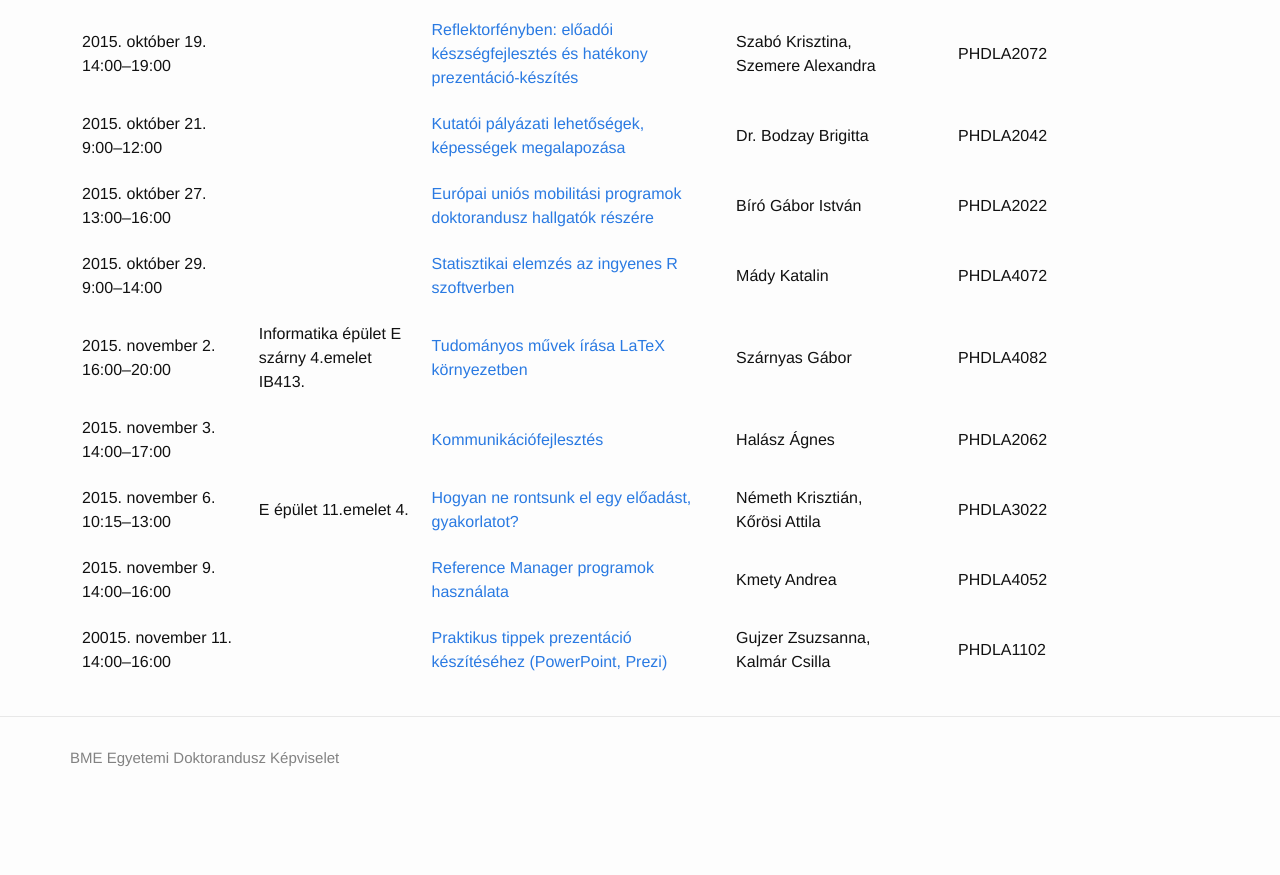
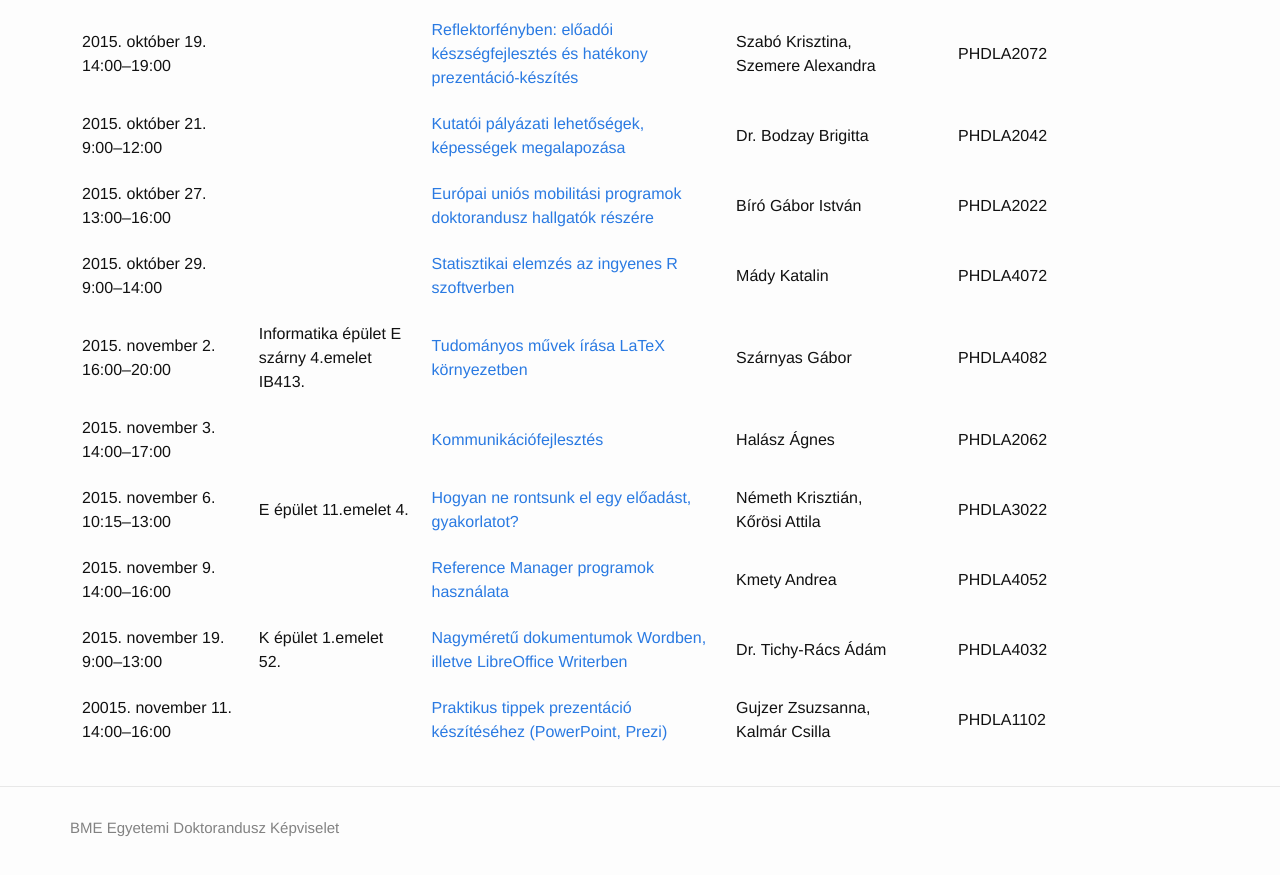
Before and after one commit to totyabaja/bme-edk.github.io, a Jekyll site: the page built from lectures.html, in a window 1280 px wide and 900 px high, scrolled down 1253 px. Shown: the top 875 px of the window. Built offline with Jekyll 4.4.1, drawn with Linux system fonts in a browser that asks for light colours; a file with an impossible date is left out; before the commit the page ends 2083 px from its top, so only the background shows below that.

Commit message:
Update 4032-nagymeretu-dokumentumok.md

```diff
--- a/_lectures/4032-nagymeretu-dokumentumok.md
+++ b/_lectures/4032-nagymeretu-dokumentumok.md
@@ -1,6 +1,6 @@
 ---
 layout: lecture
-date: TBA
+date: 2015.11.19.
 title: Nagyméretű dokumentumok Wordben, illetve LibreOffice Writerben
 lecturers:
   - name: Dr. Tichy-Rács Ádám
@@ -11,9 +11,9 @@ duration: 3–4 óra
 schools: összes (doktorjelölteknek is)
 audience: doktoranduszoknak és doktorjelölteknek
 participants: 5–15 fő
-location: TBA
-starttime: ""
-endtime: ""
+location: K épület 1.emelet 52.
+starttime: "9:00"
+endtime: "13:00"
 form:
 ---
 
```
